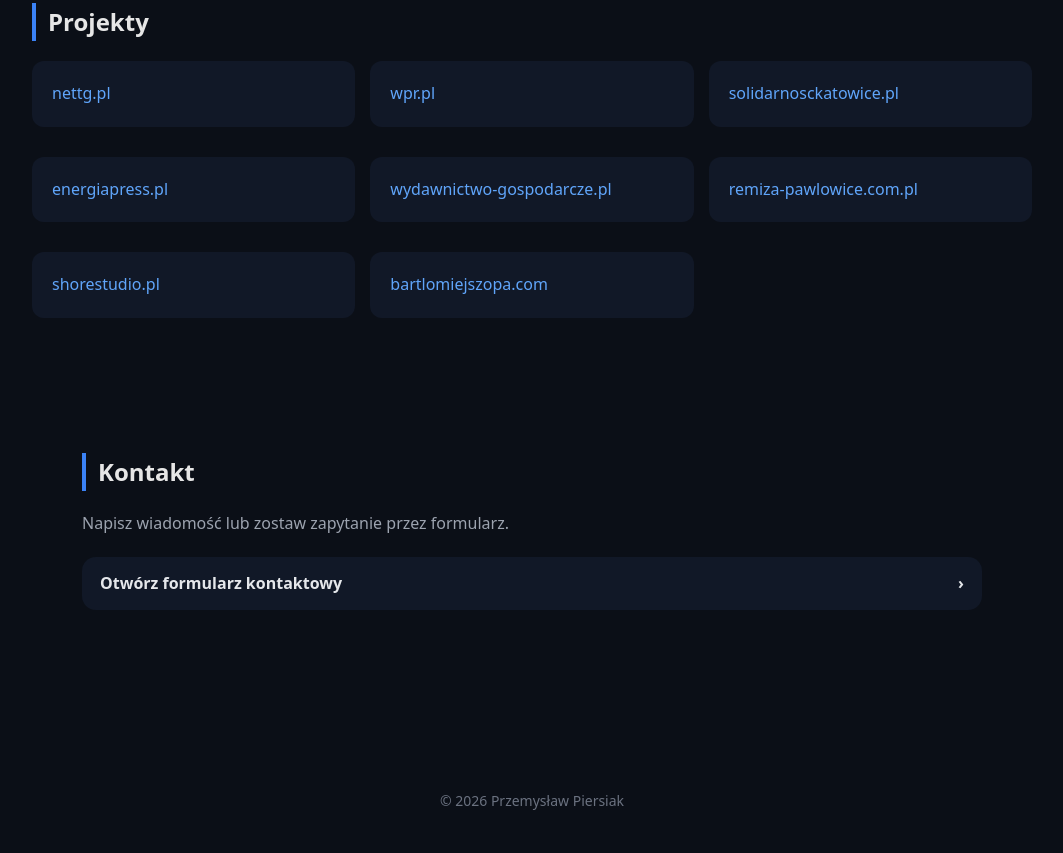
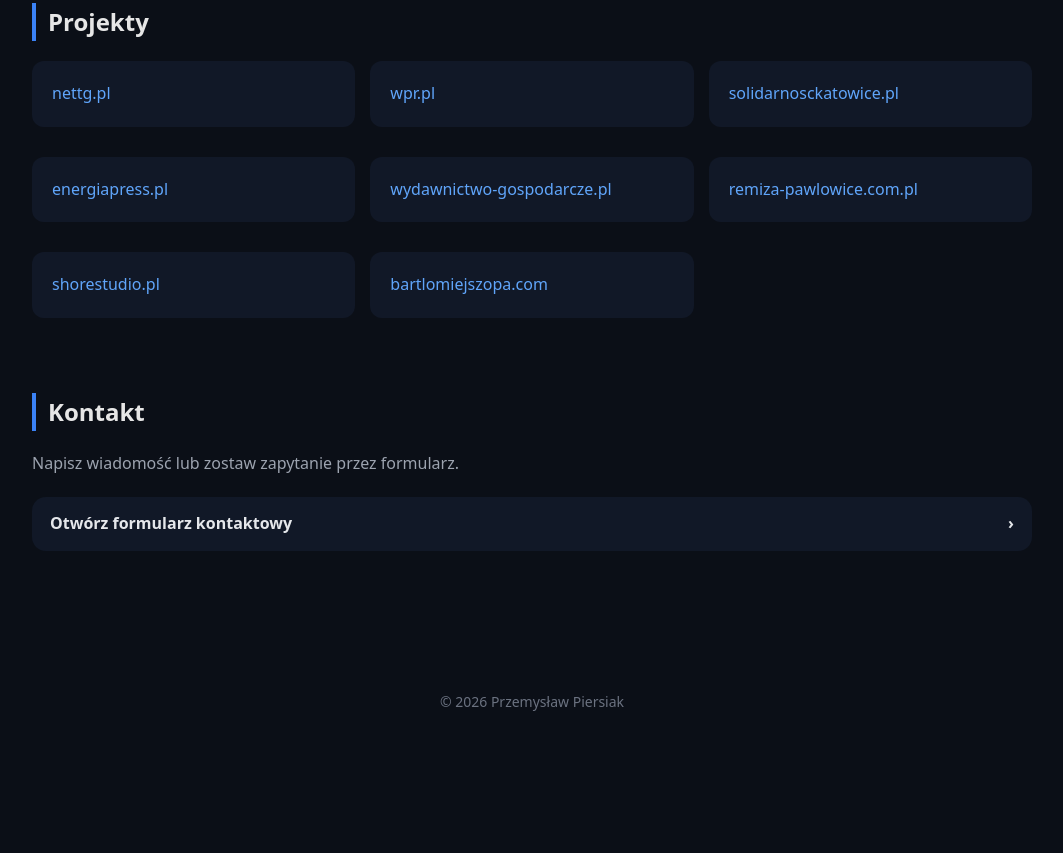
Before and after one commit to przemyslaw-piersiak/przemyslaw-piersiak.github.io, a plain HTML site: page index.html in a window 1280 px wide. Shown: the part 2247-3100 px from the top of the page, without its empty margins (108-1171 px from the left). After the commit the page ends 3000 px from the top, so only its background shows below. Drawn offline with Linux system fonts and the light colour scheme.

Commit message:
Update index.html

```diff
--- a/index.html
+++ b/index.html
@@ -133,7 +133,6 @@
 			  font-size: 18px;
 			}
 
-			/* MOBILE RESPONSIVE */
 			@media (max-width: 768px) {
 			  .hero {
 			    flex-direction: column;
@@ -185,12 +184,7 @@
 			#SMMuxb {
 			  display: none;
 			}
-			.contact-section {
-			  max-width: 900px;
-			  margin: 80px auto;
-			  padding: 20px;
-			  font-family: system-ui, -apple-system, Segoe UI, Roboto, Arial;
-			}
+
 
 			.contact-subtitle {
 			  color: #9ca3af;
```
